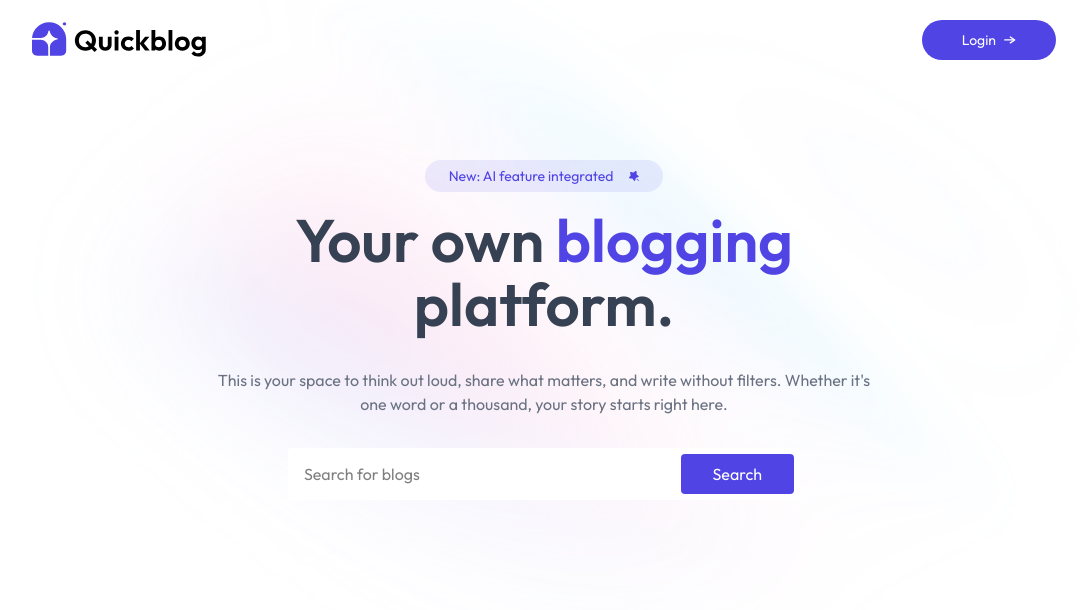
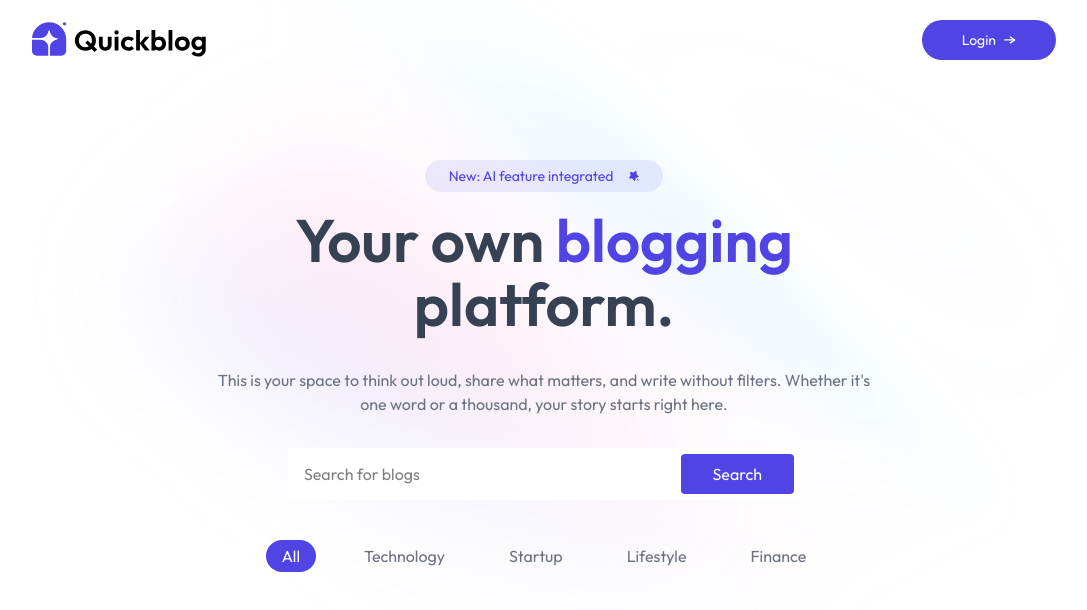
Before and after one commit to toffly/QuickBlog, a React (Vite) app in the folder client/: page / in a window 1280 px wide. Shown: the top 610 px of the page, without its empty margins (96-1183 px from the left). Built offline with nearby package versions, Linux system fonts and the light colour scheme.

Commit message:
Add BlogList component and integrate it into Home page

```diff
--- a/client/package.json
+++ b/client/package.json
@@ -11,6 +11,7 @@
   },
   "dependencies": {
     "@tailwindcss/vite": "^4.3.3",
+    "motion": "^13.1.1",
     "react": "^19.2.8",
     "react-dom": "^19.2.8",
     "react-router-dom": "^7.18.2",
--- /dev/null
+++ b/client/src/components/BlogList.jsx
@@ -0,0 +1,35 @@
+import { useState } from "react";
+import { blogCategories } from "../assets/assets";
+import { motion } from "motion/react";
+
+const BlogList = () => {
+  const [menu, setMenu] = useState("All");
+
+  return (
+    <div>
+      <div className="flex justify-center gap-4 sm:gap-8 my-10 relative">
+        {blogCategories.map((item) => (
+          <div key={item} className="relative">
+            <button
+              onClick={() => setMenu(item)}
+              className={`relative isolate cursor-pointer rounded-full px-4 py-1 text-gray-500 transition-colors ${menu === item ? "text-white" : ""}`}
+            >
+              {menu === item && (
+                <motion.div
+                  layoutId="underline"
+                  transition={{ type: "spring", stiffness: 500, damping: 30 }}
+                  className="absolute inset-0 z-0 rounded-full bg-primary"
+                ></motion.div>
+              )}
+              <span className="relative z-10">{item}</span>
+            </button>
+          </div>
+        ))}
+      </div>
+
+      <div></div>
+    </div>
+  );
+};
+
+export default BlogList;
--- a/client/src/pages/Home.jsx
+++ b/client/src/pages/Home.jsx
@@ -1,3 +1,4 @@
+import BlogList from "../components/BlogList"
 import Header from "../components/Header"
 import Navbar from "../components/Navbar"
 
@@ -6,6 +7,7 @@
     <>
         <Navbar/>
         <Header/>
+        <BlogList/>
     </>
   )
 }
```
Also changed, not shown: 1 other file (tests, documents, lock files or other folders).
